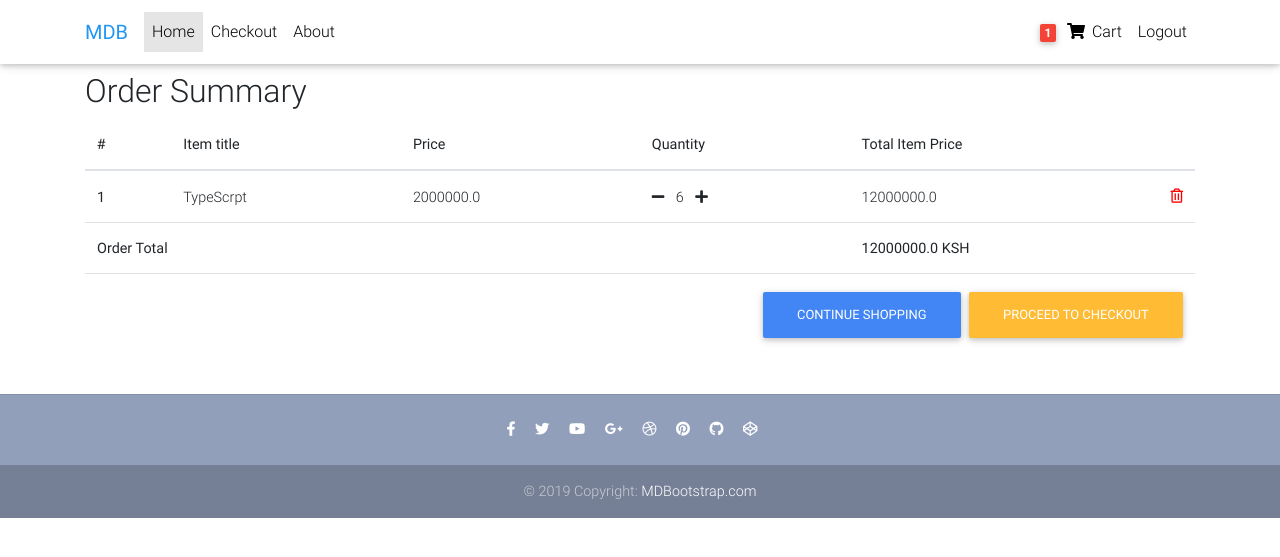
After one commit to wagolemusa/ecommerce, a Django app: page /order-summary/ in a window 1280 px wide. The commit adds this page. Shown: the top 557 px of the page. Run offline with Django 3.2, Linux system fonts and the light colour scheme; a user stored in the database is signed in; data comes from the database, SQL or seed files in the repository; both versions use the stored data as it was after the commit; some libraries are stand-ins or nearby versions.

Commit message:
Working summary orders adding removing orders

```diff
--- a/ecommerce/shops/models.py
+++ b/ecommerce/shops/models.py
@@ -3,6 +3,7 @@ from django.conf import settings
 from django.db import models
 from django.shortcuts import reverse
 # Create your models here.
+
 CATEGORY_CHOICES = (
 	('S',  'Shirts'),
 	('SW', 'Sport weare'),
@@ -18,6 +19,7 @@ LABEL_CHOICES = (
 class Item(models.Model):
 	title = models.CharField(max_length=100)
 	price = models.FloatField()
+	discount_price = models.FloatField(blank=True, null=True)
 	category = models.CharField(choices=CATEGORY_CHOICES, max_length=2)
 	label = models.CharField(choices=LABEL_CHOICES, max_length=1)
 	slug = models.SlugField()
@@ -51,6 +53,24 @@ class OrderItem(models.Model):
 	def __str__(self):
 		return "%s %s" %(self.quantity, self.item.title)
 
+	# Total quantity price
+	def get_total_item_price(self):
+		return self.quantity * self.item.price
+
+	# Discount on Items
+	def get_discount_item_price(self):
+		return self.quantity * self.item.discount_price
+
+	def get_amount_saved(self):
+		return self.get_total_item_price() - self.get_discount_item_price()
+
+	# Function return the final total price
+	def get_final_price(self):
+		if self.item.discount_price:
+			return self.get_discount_item_price()
+		return self.get_total_item_price()
+
+
 class Order(models.Model):
 	user = models.ForeignKey(settings.AUTH_USER_MODEL,
 													on_delete=models.CASCADE)
@@ -61,3 +81,10 @@ class Order(models.Model):
 
 	def __str__(self):
 		return self.user.username
+
+	# Function get the final tatol
+	def get_total(self):
+		total = 0
+		for order_item in self.items.all():
+			total += order_item.get_final_price()
+		return total
--- a/ecommerce/shops/templatetags/cart_template_tags.py
+++ b/ecommerce/shops/templatetags/cart_template_tags.py
@@ -1,6 +1,6 @@
-from django import template
 from shops.models import Order
 
+from django import template
 register = template.Library()
 
 @register.filter
--- a/ecommerce/shops/urls.py
+++ b/ecommerce/shops/urls.py
@@ -2,11 +2,13 @@ from django.urls import path
 
 from .views import (
 	ItemDetailView,
+	OrderSummaryView,
 	checkout,
 	HomeView,
 	about,
 	add_to_cart,
 	remove_from_cart,
+	remove_single_item_from_cart,
 
 )
 
@@ -15,8 +17,10 @@ app_name = 'shops'
 urlpatterns = [
 	path('', HomeView.as_view(), name='home'),
 	path('product/<slug>/', ItemDetailView.as_view(), name='product'),
+	path('order-summary/', OrderSummaryView.as_view(), name='order-summary'),
 	path('checkout/', checkout, name='checkout'),
 	path('about/', about, name='about'),
 	path('add-to-cart/<slug>/', add_to_cart, name='add-to-cart'),
 	path('remove-from-cart/<slug>/', remove_from_cart, name='remove-from-cart'),
+	path('remove-item-from-cart/<slug>/', remove_single_item_from_cart, name='remove-single-item-from-cart')
 ]
--- a/ecommerce/shops/views.py
+++ b/ecommerce/shops/views.py
@@ -1,9 +1,16 @@
+from django.conf import settings
 from django.contrib import messages
+from django.core.exceptions import ObjectDoesNotExist
+from django.contrib.auth.decorators import login_required
+from django.contrib.auth.mixins import LoginRequiredMixin
 from django.shortcuts import render, get_object_or_404
+from django.views.generic import ListView, DetailView, View
 from django.shortcuts import redirect
-from django.views.generic import ListView, DetailView
 from django.utils import timezone
+from django.contrib.auth.decorators import login_required
+from django.utils.decorators import method_decorator
 # Create your views here.
+# from django.contrib.staticfiles
 
 from .models import Item, OrderItem, Order
 
@@ -26,10 +33,27 @@ class HomeView(ListView):
 	paginate_by = 8
 	template_name = "home.html"
 
+# Summary Orders
+@method_decorator(login_required, name='dispatch')
+# @login_required
+class OrderSummaryView(LoginRequiredMixin, View):
+	def get(self, *args, **kwargs):
+		try:
+			order = Order.objects.get(user=self.request.user, ordered=False)
+			context = {
+				'object': order
+			}
+			return render(self.request, 'order_summary.html', context)
+		except ObjectDoesNotExist:
+			messages.error(self.request, "You do not have an active order")
+			return redirect("/")
+
 class ItemDetailView(DetailView):
 	model = Item
 	template_name = "product.html"
 
+
+@login_required
 def add_to_cart(request, slug):
 	item = get_object_or_404(Item, slug=slug)
 	order_item, created = OrderItem.objects.get_or_create(
@@ -46,18 +70,21 @@ def add_to_cart(request, slug):
 			order_item.quantity += 1
 			order_item.save()
 			messages.info(request, "This item quantity was updated")
+			return redirect("shops:order-summary")
 		else:
+			order.items.add(order_item)
 			messages.info(request, "This item was added to your cart.")
-			order.items.add(order_item)
+			return redirect("shops:order-summary")
 	else:
 		ordered_date = timezone.now()
 		order = Order.objects.create(
 			user=request.user, ordered_date=ordered_date)
 		order.items.add(order_item)
 		messages.info(request, "This item was added to your cart")
-	return redirect("shops:product", slug=slug)
+	return redirect("shops:order-summary")
 
 
+@login_required
 def remove_from_cart(request, slug):
 	item = get_object_or_404(Item, slug=slug)
 	# Check if user has orders
@@ -76,10 +103,43 @@ def remove_from_cart(request, slug):
 			)[0]
 			order.items.remove(order_item)
 			messages.info(request, "This Item was removed from cart")
-			return redirect("shops:product", slug=slug)
+			return redirect("shops:order-summary")
 		else:
 			messages.info(request, "This was not in Cart")
 			return redirect("shops:product", slug=slug)
 	else:
 		messages.info(request, "You do not have an active order")
 		return redirect("shops:product", slug=slug)
+
+
+@login_required
+def remove_single_item_from_cart(request, slug):
+	# Check if the order exists
+	item = get_object_or_404(Item, slug=slug)
+	# Check if user has orders
+	order_qs = Order.objects.filter(
+		user=request.user,
+		ordered=False
+	)
+	if order_qs.exists():
+		order = order_qs[0]
+
+		if order.items.filter(item__slug=item.slug).exists():
+			order_item = OrderItem.objects.filter(
+				item=item,
+				user=request.user,
+				ordered=False
+			)[0]
+			if order_item.quantity > 1:
+				order_item.quantity -= 1
+				order_item.save()
+			else:
+				order.items.remove(order_item)
+			messages.info(request, "This Item quantity was updated")
+			return redirect("shops:order-summary")
+		else:
+			messages.info(request, "This was not in Cart")
+			return redirect("shops:product", slug=slug)
+	else:
+		messages.info(request, "You do not have an active order")
+		return redirect("shops:product", slug=slug)
--- a/ecommerce/templates/account/login.html
+++ b/ecommerce/templates/account/login.html
@@ -3,9 +3,9 @@
 {% load i18n %}
 {% load account socialaccount %}
 
-{% load crispy_forms_tags %}
 
 {% block head_title %}{% trans "Sign In" %}{% endblock %}
+{% load crispy_forms_tags %}
 
 {% block content %}
 
@@ -42,7 +42,7 @@
 
           <form class="login" method="POST" action="{% url 'account_login' %}">
             {% csrf_token %}
-            {{ form|crispy }}
+            {{ form.as_p }}
             <!-- {{ my_formset|crispy }} -->
             <!-- {% crispy form %} -->
 
--- a/ecommerce/templates/navbar.html
+++ b/ecommerce/templates/navbar.html
@@ -37,7 +37,7 @@
         <ul class="navbar-nav nav-flex-icons">
           {% if request.user.is_authenticated %}
           <li class="nav-item">
-            <a class="nav-link waves-effect">
+            <a href="{% url 'shops:order-summary' %}" class="nav-link waves-effect">
               <span class="badge red z-depth-1 mr-1">{{ request.user|cart_item_count }}</span>
               <i class="fas fa-shopping-cart"></i>
               <span class="clearfix d-none d-sm-inline-block"> Cart </span>
--- /dev/null
+++ b/ecommerce/templates/order_summary.html
@@ -0,0 +1,76 @@
+{% extends "base.html" %}
+
+{% block content %}
+	<main>
+		<div class="container">
+			<div class="table-responsive text-nawrap">
+				<h2>Order Summary</h2>
+				<table class="table">
+					<thead>
+						<tr>
+						<th scope="col">#</th>
+						<th scope="col">Item title</th>
+						<th scope="col">Price</th>
+						<th scope="col">Quantity</th>
+						<th scope="col">Total Item Price</th>
+						</tr>
+					</thead>
+					<tbody>
+
+					{% for order_item in object.items.all %}
+					<tr>
+						<th scope="row">{{ forloop.counter }}</th>
+						<td>{{ order_item.item.title }}</td>
+						<td>{{ order_item.item.price }}</td>
+						<td>
+							<a href="{% url 'shops:remove-single-item-from-cart' order_item.item.slug %}"><i class="fas fa-minus mr-2"></i></a>
+								{{ order_item.quantity }}
+							<a href="{% url 'shops:add-to-cart' order_item.item.slug %}"><i class="fas fa-plus ml-2"></i></a>
+						</td>
+						<td>
+						{% if order_item.item.discount_price %}
+								{{ order_item.get_discount_item_price }}
+								<span class="badge badge-primary">Saving KSH{{ order_item.get_amount_saved }}</span>
+						{% else %}
+								{{ order_item.get_total_item_price }}
+						{% endif %}
+
+						<a style="color:red;" href="{% url 'shops:remove-from-cart' order_item.item.slug %}"><i class="far fa-trash-alt float-right"></i>
+						</td>
+						</td>
+						</tr>
+
+					{% empty %}
+						<tr>
+							<td colspan="5">Your Cart is empty</td>
+						</tr>
+						<tr>
+							<td colspan="5">
+							<a class="btn btn-primary float-right" href="/">Continue shopping</a>
+							</td>
+						</tr>
+						{% endfor %}
+
+						{% if object.get_total %}
+
+						<tr>
+							<td colspan="4"><b>Order Total</b></td>
+							<td><b> {{ object.get_total }} KSH</b></td>
+						</tr>
+
+						<tr>
+							<td colspan="5">
+								<a class='btn btn-warning float-right ml-2' href="/checkout/">Proceed to checkout</a>
+
+								<a class='btn btn-primary float-right' href="/">Continue Shopping</a>
+							</td>
+						</tr>
+						{% endif %}
+					</tbody>
+
+				</table>
+			</div>
+
+		</div>
+	</main>
+{% endblock content %}
```
Also changed, not shown: ecommerce/ecommerce/settings.py (+14 -1 lines), ecommerce/db.sqlite3, ecommerce/shops/migrations/0011_item_discount_price.py (added).
